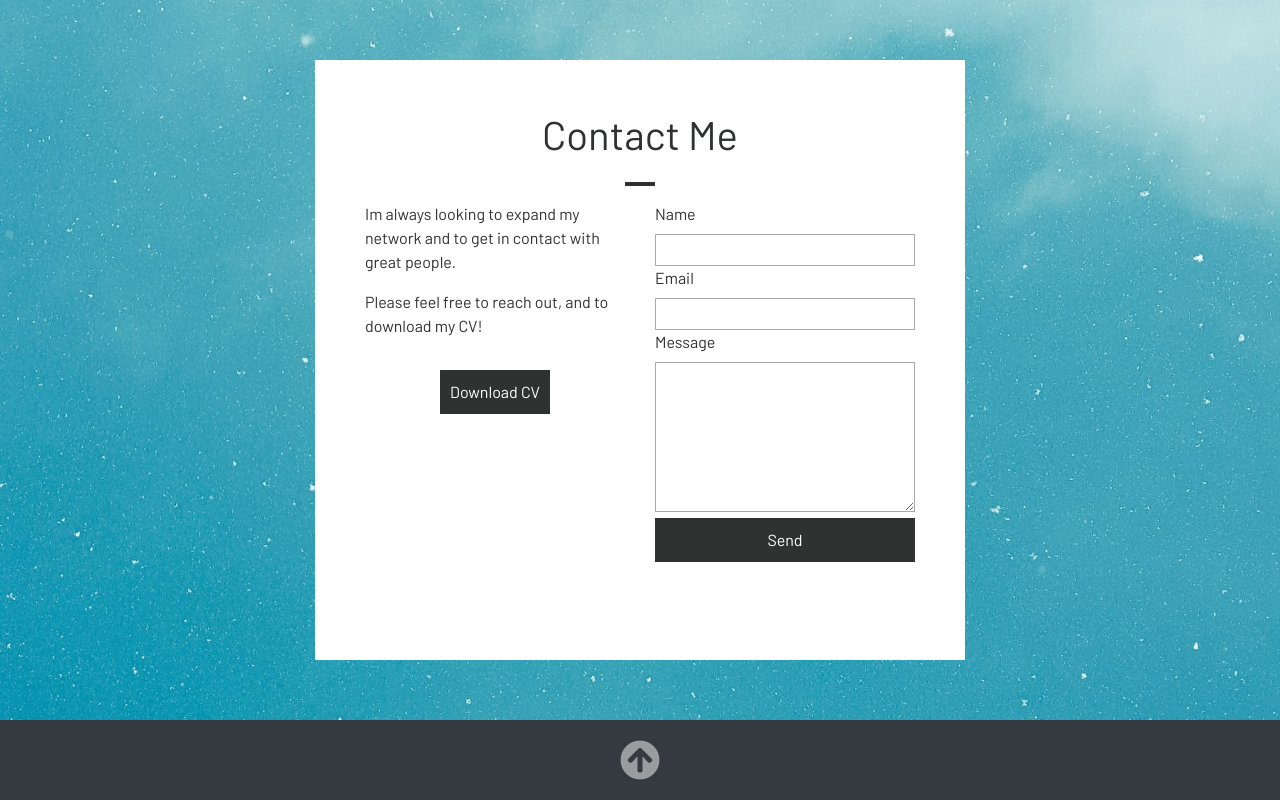
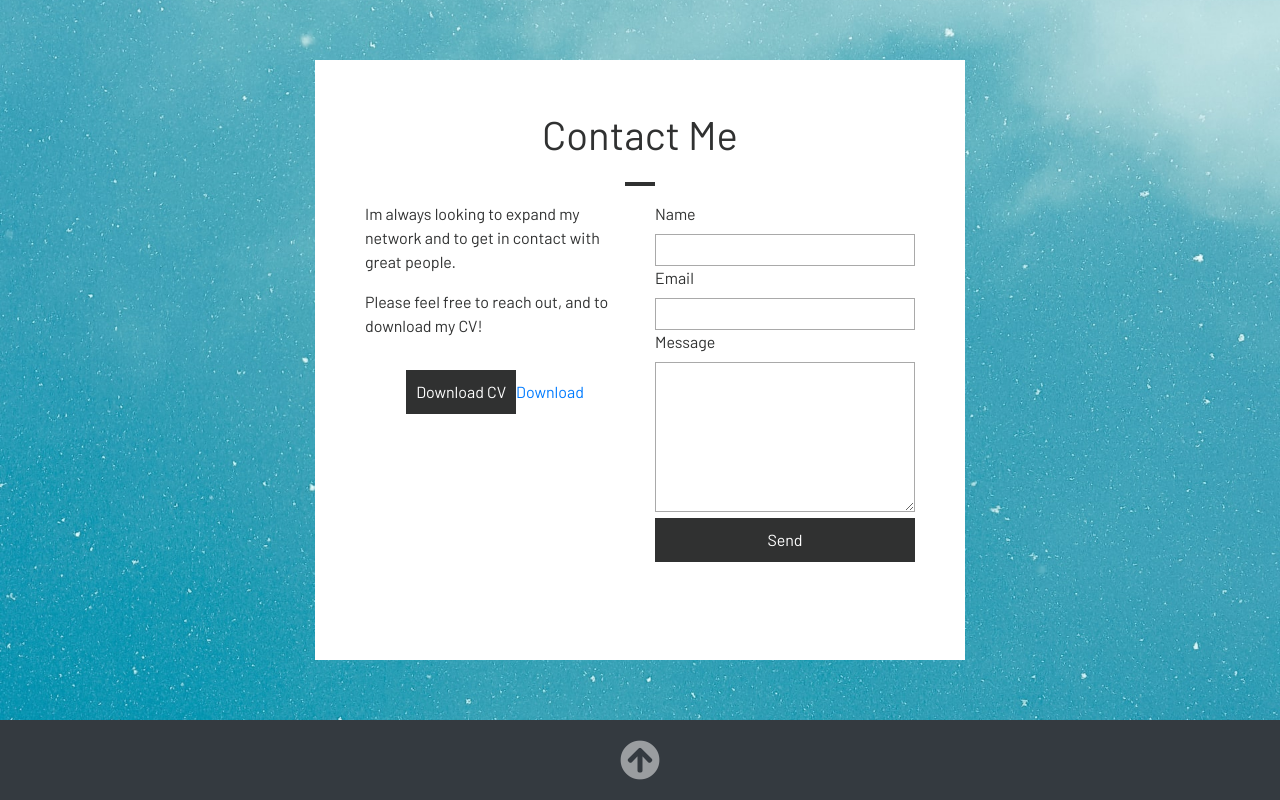
Before and after one commit to osterdalh/online-resume, a React (Create React App) app: page / in a window 1280 px wide. Shown: the part 1990-2790 px from the top of the page. Built offline with nearby package versions, Linux system fonts and the light colour scheme.

Commit message:
CV download

```diff
--- a/package.json
+++ b/package.json
@@ -2,6 +2,7 @@
   "name": "online-resume",
   "version": "0.1.0",
   "private": true,
+  "homepage": "https://osterdalh.github.io/online-resume/",
   "dependencies": {
     "@testing-library/jest-dom": "^4.2.4",
     "@testing-library/react": "^9.3.2",
@@ -14,6 +15,7 @@
     "node-sass": "^4.14.1",
     "react": "^16.14.0",
     "react-dom": "^16.14.0",
+    "react-router-dom": "^5.2.0",
     "react-scripts": "3.4.3",
     "schema-utils": "^3.0.0",
     "startbootstrap-scrolling-nav": "^4.2.2"
--- a/src/components/App.js
+++ b/src/components/App.js
@@ -1,5 +1,5 @@
 import React from 'react';
-// import logo from './logo.svg';
+import { BrowserRouter as Router } from "react-router-dom";
 import './App.css';
 
 import Navbar from './Navbar/Navbar'
@@ -12,6 +12,7 @@ import Footer from './Footer/Footer'
 
 function App() {
   return (
+    <Router>
       <div className="App">
         <Navbar className="Navbar"></Navbar>
         <Home></Home>
@@ -23,6 +24,8 @@ function App() {
         <ContactMe></ContactMe>
         <Footer></Footer>
       </div>
+    </Router>
+
   );
 }
 
--- a/src/components/ContactMe/ContactMe.js
+++ b/src/components/ContactMe/ContactMe.js
@@ -1,4 +1,6 @@
 import React from 'react'
+import { Link } from "react-router-dom";
+
 import './ContactMe.scss'
 import Header from '../Header/Header'
 import { init } from 'emailjs-com';
@@ -100,6 +102,8 @@ class ContactMe extends React.Component {
                                 </p>
                                 <div className="text-center p-3">
                                     <button>Download CV</button>
+                                    <Link to="./CV.pdf" target="_blank" download>Download</Link>
+
 
                                 </div>
 
```
Also changed, not shown: tempalteInfo.txt, 2 other files (tests, documents, lock files or other folders). Lines whose indentation alone changed are shown as unchanged.
